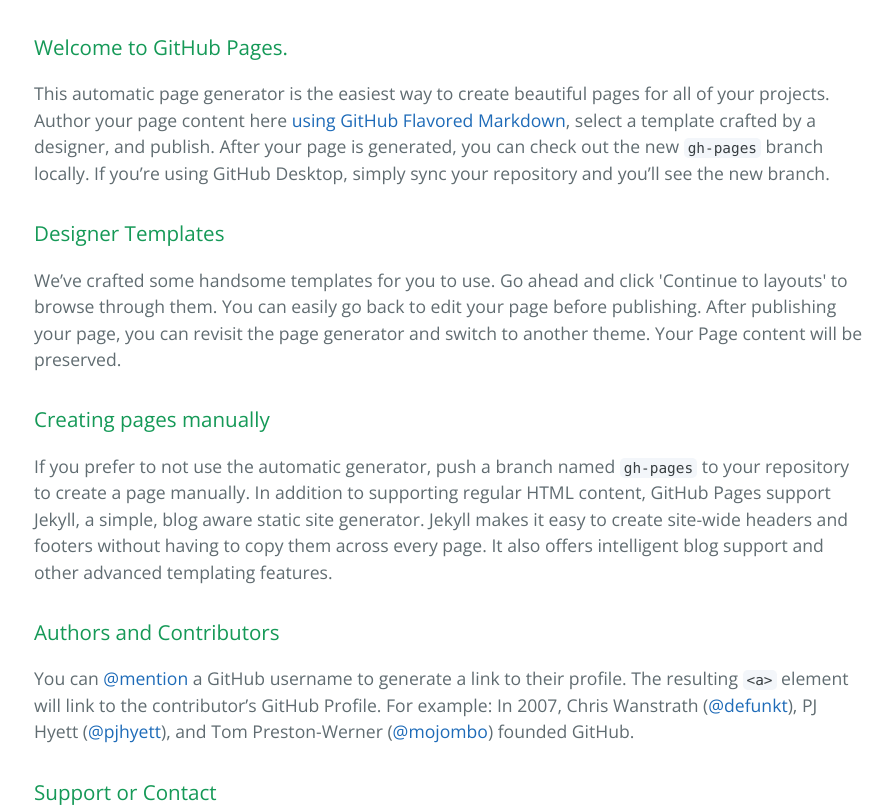
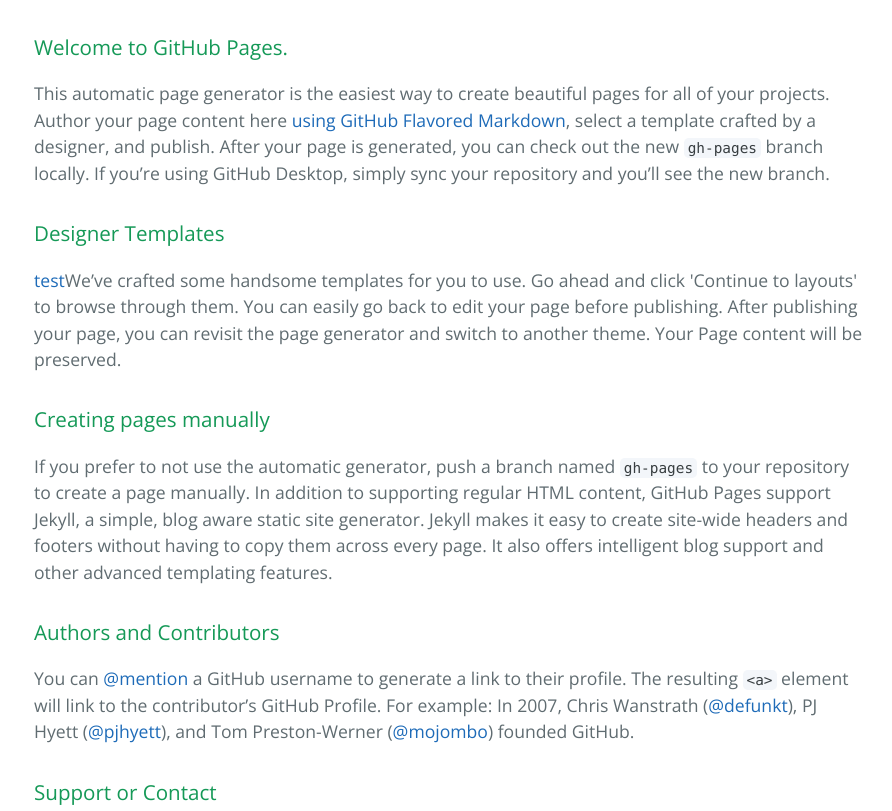
Before and after one commit to Meetha/Test-web, a plain HTML site: page index.html in a window 1280 px wide. Shown: the top 811 px of the page, without its empty margins (190-1082 px from the left). Drawn offline with nearby package versions, Linux system fonts and the light colour scheme.

Commit message:
Update index.html

```diff
--- a/index.html
+++ b/index.html
@@ -20,7 +20,7 @@
 <h3>
 <a id="designer-templates" class="anchor" href="#designer-templates" aria-hidden="true"><span aria-hidden="true" class="octicon octicon-link"></span></a>Designer Templates</h3>
 
-<p>We’ve crafted some handsome templates for you to use. Go ahead and click 'Continue to layouts' to browse through them. You can easily go back to edit your page before publishing. After publishing your page, you can revisit the page generator and switch to another theme. Your Page content will be preserved.</p>
+<p><a href='192.168.0.1'>test</a>We’ve crafted some handsome templates for you to use. Go ahead and click 'Continue to layouts' to browse through them. You can easily go back to edit your page before publishing. After publishing your page, you can revisit the page generator and switch to another theme. Your Page content will be preserved.</p>
 
 <h3>
 <a id="creating-pages-manually" class="anchor" href="#creating-pages-manually" aria-hidden="true"><span aria-hidden="true" class="octicon octicon-link"></span></a>Creating pages manually</h3>
```
